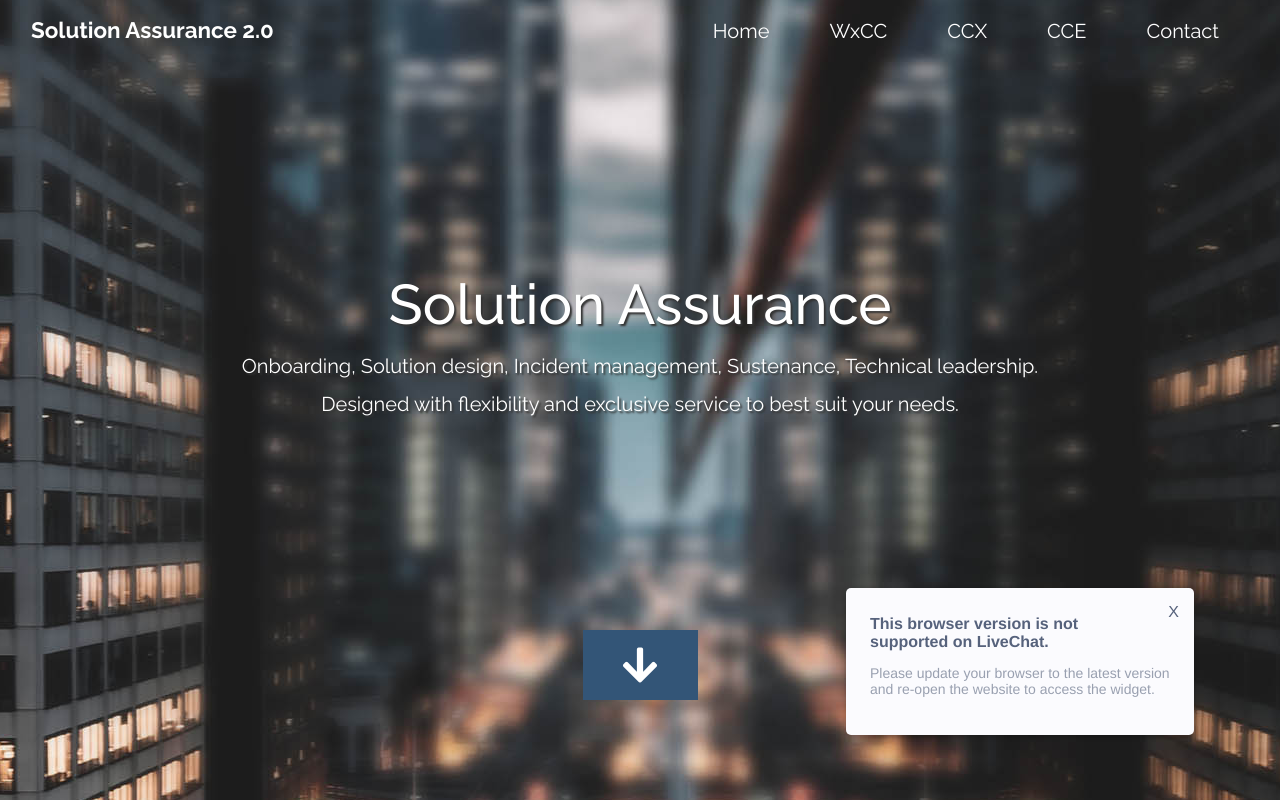
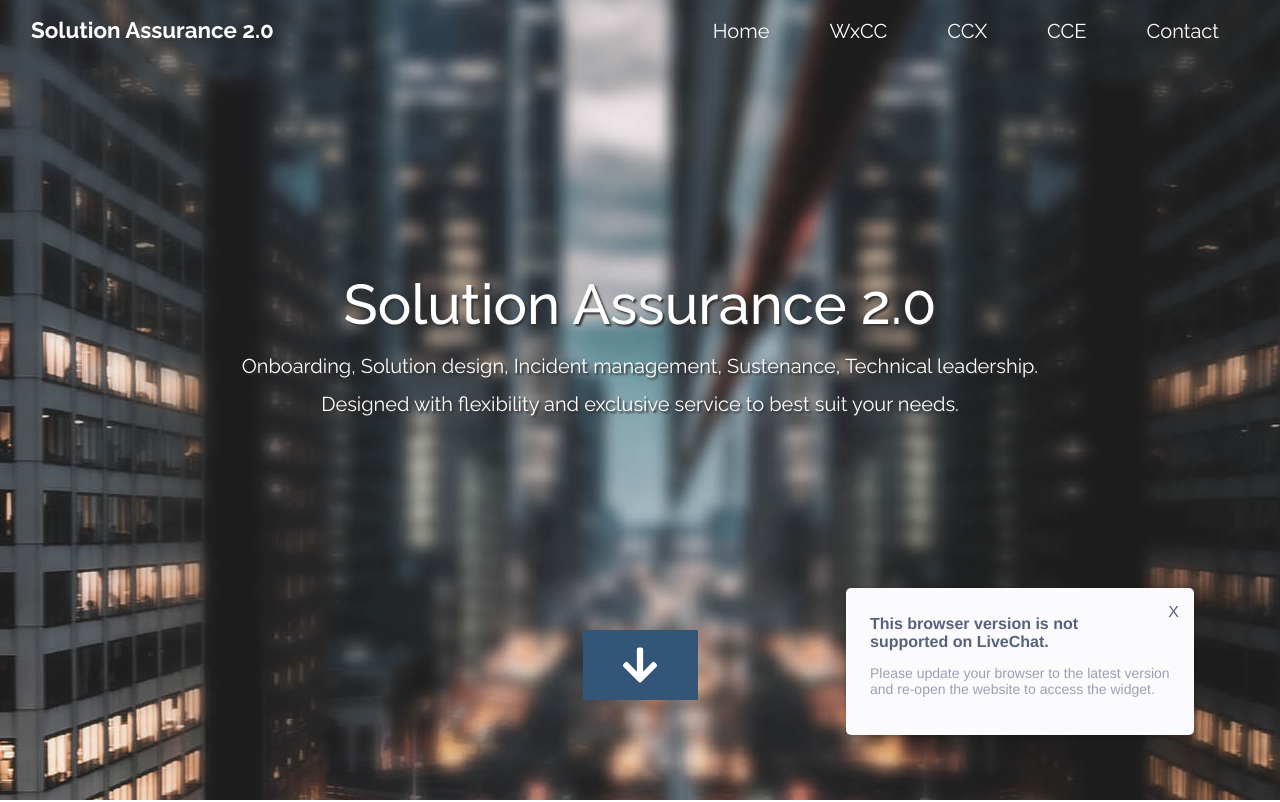
Before and after one commit to codejs7/solutionassurance, a plain HTML site: page index.html in a window 1280 px wide. Shown: the top 802 px of the page. Drawn offline with Linux system fonts and the light colour scheme; no server answers.

Commit message:
Update index.html

```diff
--- a/index.html
+++ b/index.html
@@ -54,7 +54,7 @@ https://www.tooplate.com/view/2117-infinite-loop
 
       <div class="text-center tm-hero-text-container">
         <div class="tm-hero-text-container-inner">
-            <h2 class="tm-hero-title">Solution Assurance</h2>
+            <h2 class="tm-hero-title">Solution Assurance 2.0</h2>
             <p class="tm-hero-subtitle">
               Onboarding, Solution design, Incident management, Sustenance, Technical leadership.
               <br>Designed with flexibility and exclusive service to best suit your needs.
```
